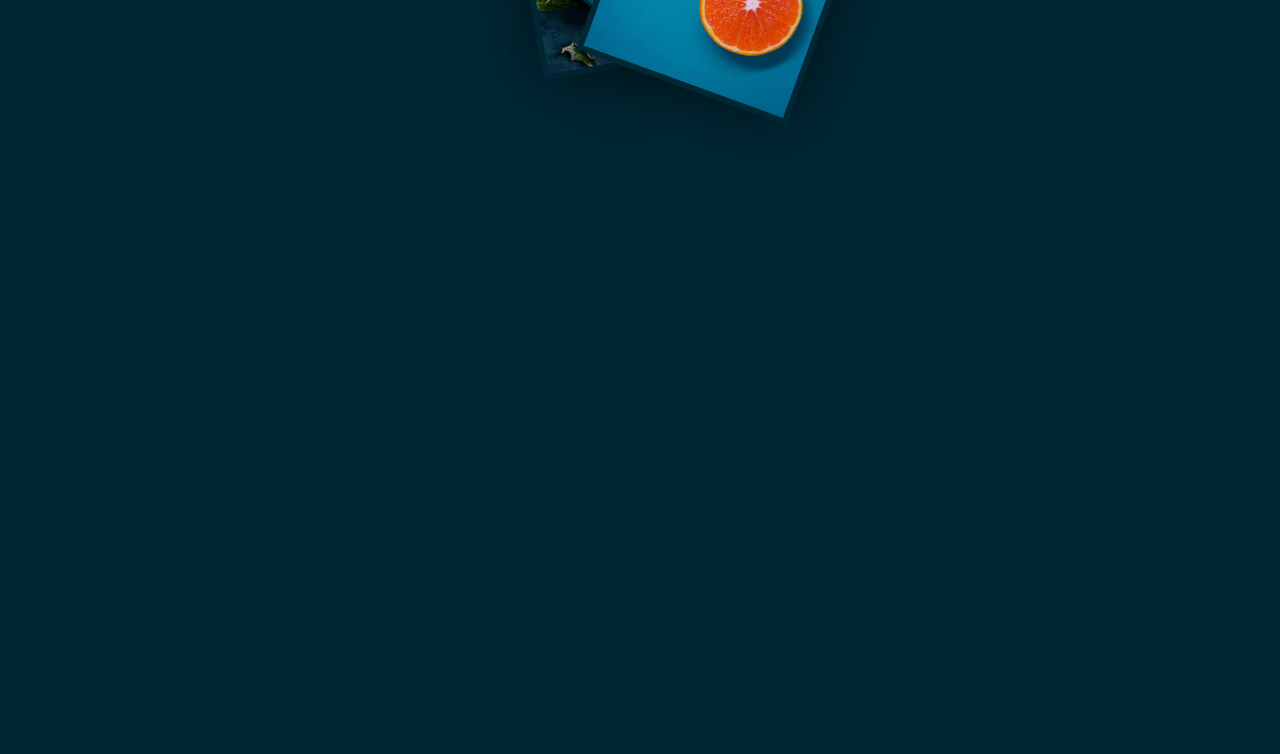
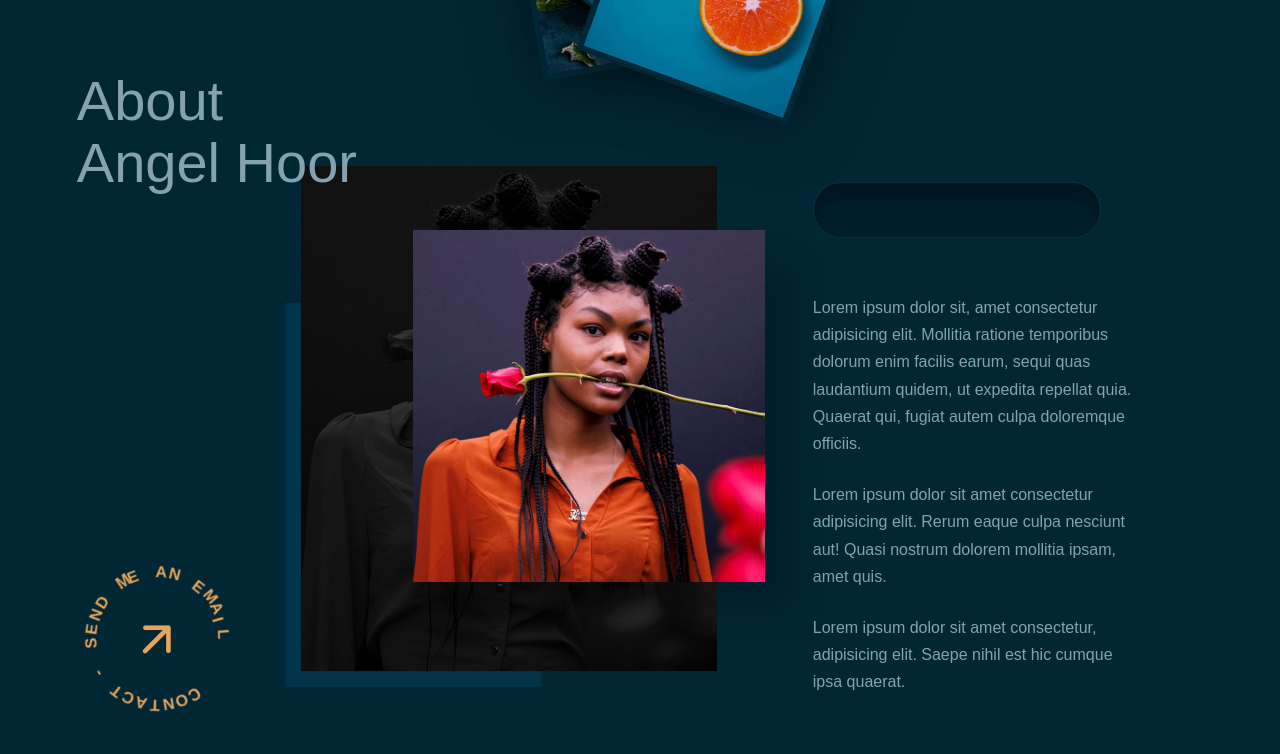
Before and after one commit to nktushar/Photography-Portfolio-Website-using-HTML-CSS-and-Javascript, a plain HTML site: page index.html in a window 1280 px wide. Shown: the part 906-1660 px from the top of the page. Drawn offline with nearby package versions, Linux system fonts and the light colour scheme.

Commit message:
about section done

```diff
--- a/index.html
+++ b/index.html
@@ -29,6 +29,9 @@
     </nav>
 
 
+
+
+    <!-- ==========================HEADER============================ -->
     <header>
         <div class="container header-container">
             <div class="header-left">
@@ -62,6 +65,44 @@
     <a href="mailto:nazmulkabirtushar@gmail.com" class="contact-btn header-btn"><i class="uil uil-arrow-up-right"></i>
         <p>CONTACT - SEND ME AN EMAIL</p>
     </a>
+
+
+
+
+    <!-- ===========================ABOUT============================ -->
+    <section id="about">
+        <div class="container about-container">
+            <h2 class="about-title">About<br/>Angel Hoor</h2>
+            <a href="mailto:nazmulkabirtushar@gmail.com" class="contact-btn about-btn">
+                <i class="uil uil-arrow-up-right"></i>
+                <p>CONTACT - SEND ME AN EMAIL</p>
+            </a>
+            <div class="about-left">
+                <div class="about-image">
+                    <div class="about-image-bg"></div>
+                    <div class="about-image-lg">
+                        <img src="images/about.jpg" alt="About Angel Hoor">
+                    </div>
+                    <div class="about-image-sm">
+                        <img src="images/about.jpg" alt="About Angel Hoor">
+                    </div>
+                </div>
+            </div>
+            <div class="about-right">
+                <div class="empty about-empty"></div>
+                <p>Lorem ipsum dolor sit, amet consectetur adipisicing elit. Mollitia ratione temporibus dolorum enim facilis earum, sequi quas laudantium quidem, ut expedita repellat quia. Quaerat qui, fugiat autem culpa doloremque officiis.</p>
+                <p>Lorem ipsum dolor sit amet consectetur adipisicing elit. Rerum eaque culpa nesciunt aut! Quasi nostrum dolorem mollitia ipsam, amet quis.</p>
+                <p>Lorem ipsum dolor sit amet consectetur, adipisicing elit. Saepe nihil est hic cumque ipsa quaerat.</p>
+            </div>
+        </div>
+    </section>
+
+
+
+
+
+
+
 
 
 
--- a/style.css
+++ b/style.css
@@ -300,3 +300,84 @@ header{
         transform: rotate(360deg);
     }
 }
+
+
+
+/* =====================ABOUT======================== */
+#about{
+    margin-top: 18rem;
+}
+
+.about-container{
+    display: grid;
+    grid-template-columns: 10rem 26rem auto;
+    gap: 3rem;
+    position: relative;
+}
+
+.about-title{
+    position: absolute;
+    top: -7rem;
+    z-index: 1;
+}
+
+.about-btn{
+    color: var(--color-primary-variant);
+    align-self: end;
+}
+
+.about-btn:hover{
+    transform: translateY(-1rem);
+    color: var(--color-primary);
+}
+
+.about-image{
+    position: relative;
+}
+
+.about-image-bg{
+    width: 16rem;
+    height: 24rem;
+    position: absolute;
+    bottom: 0;
+    background: var(--color-bg-4);
+}
+
+.about-image-lg{
+    position: relative;
+    left: 1rem;
+    bottom: 1rem;
+    filter: saturate(0) brightness(0.3);
+    transition: 500ms ease;
+}
+
+.about-image-sm{
+    position: absolute;
+    top: 3rem;
+    left: 8rem;
+    height: 22rem;
+    width: 22rem;
+    overflow: hidden;
+    box-shadow:  2rem 2rem 2rem rgba(0, 0, 0, 0.2);
+    transition: 500ms ease;
+}
+
+.about-image:hover .about-image-sm{
+    opacity: 0;
+}
+
+.about-image:hover .about-image-lg{
+    filter: saturate(1) brightness(1);
+    box-shadow: 0 3rem 3rem rgba(0, 0, 0, 0.2);
+    border: 1rem solid var(--color-bg-4);
+    left: 0;
+    bottom: 0;
+}
+
+.about-right{
+    margin-left: 4rem;
+}
+
+.about-right p{
+    margin: 0 4rem 1.5rem 0;
+}
```
